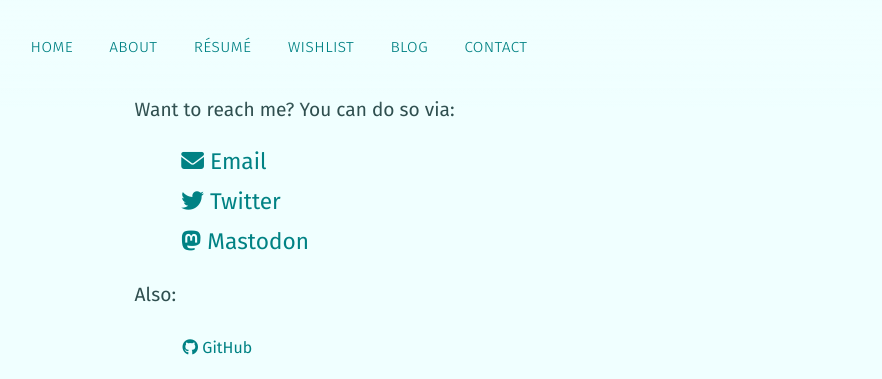
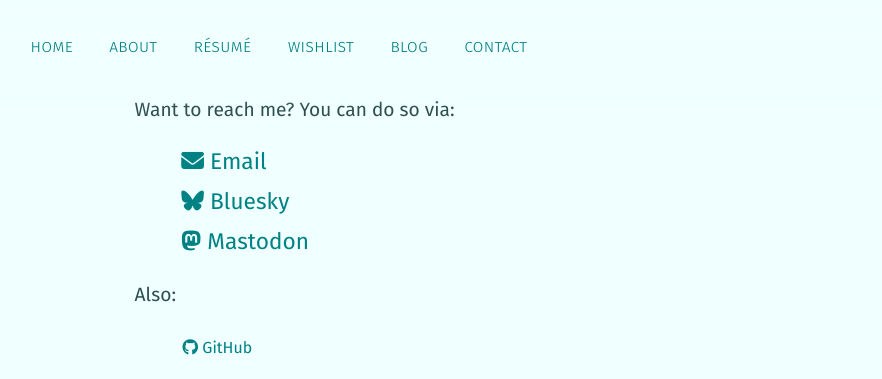
Before and after one commit to mstfacmly/mstfacmly.github.io, a Jekyll site: the page built from contact.md, in a window 1280 px wide. Shown: the top 379 px of the page, without its empty margins (147-1029 px from the left). Built offline with Jekyll 4.4.1, drawn with Linux system fonts in a browser that asks for light colours; nearby versions of some CDN libraries; a script that is not in the unit is left out.

Commit message:
update contact page

```diff
--- a/contact.md
+++ b/contact.md
@@ -6,7 +6,7 @@ Want to reach me? You can do so via:
 
 <div class="contact" markdown="1">
 * [<i class="fas fa-envelope"></i> Email](mailto:{{ site.email }})
-* [<i class="fab fa-twitter"></i> Twitter](https://twitter.com/mstfacmly)
+* [<i class="fab fa-bluesky"></i> Bluesky](https://bsky.app/profile/mstfacmly.bsky.social)
 * [<i class="fab fa-mastodon"></i> Mastodon](https://mastodon.social/@mstfacmly)
 </div>
 
```
